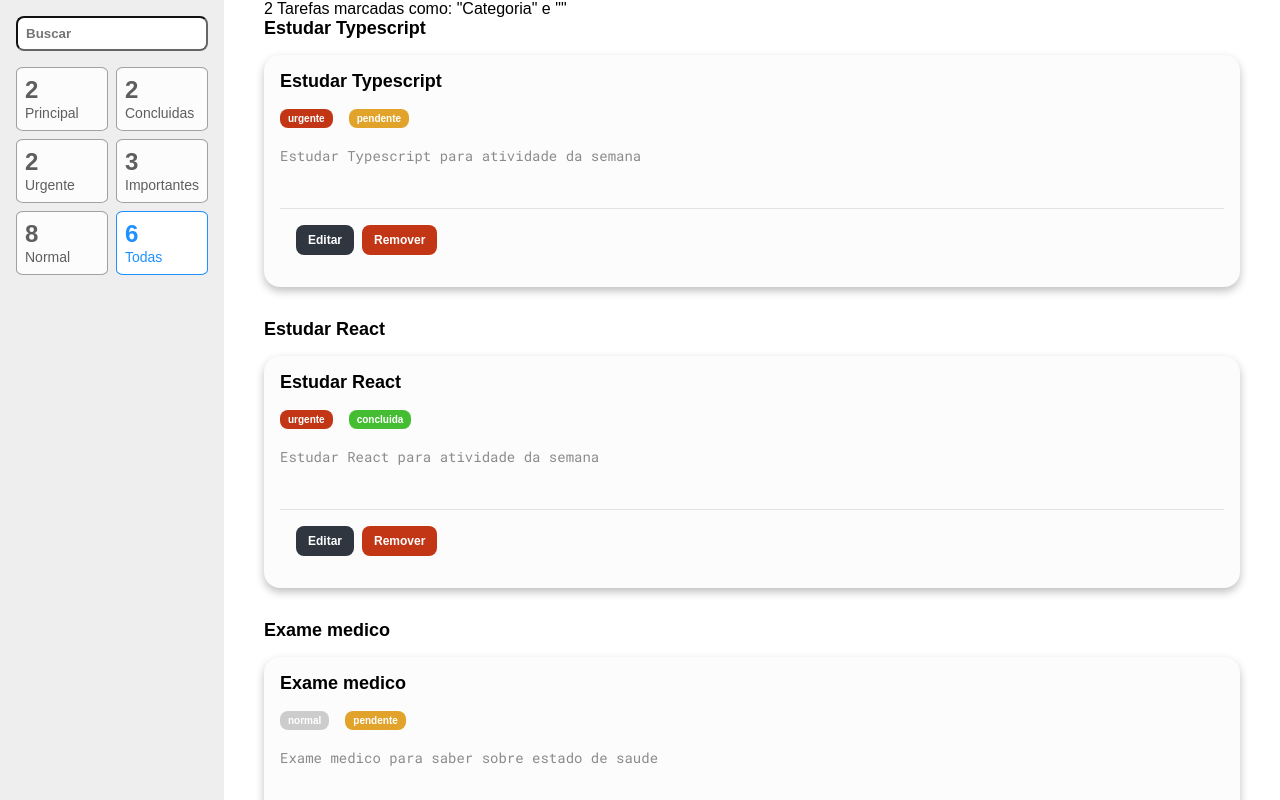
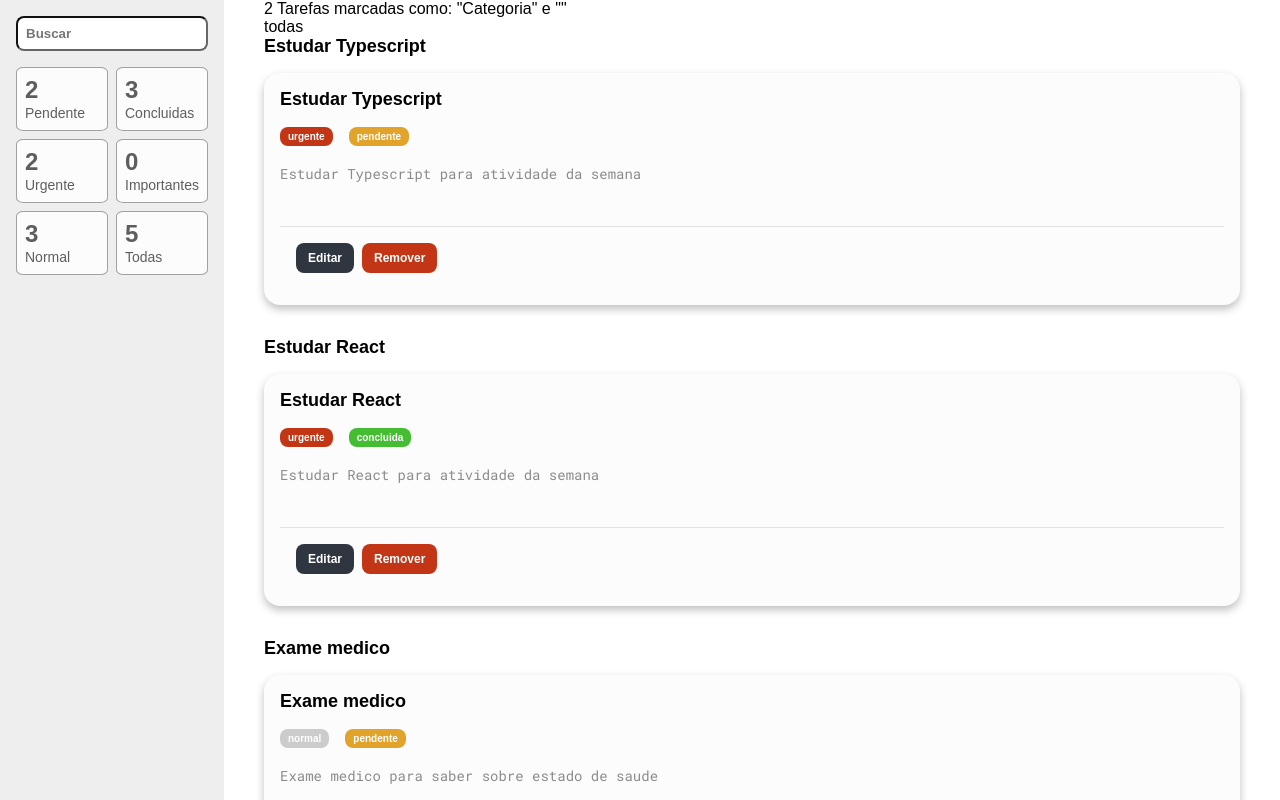
Before and after one commit to AndersonCostaDev01/ToDoListRedux, a React (Create React App) app: page / in a window 1280 px wide. Built offline with nearby package versions, Linux system fonts and the light colour scheme.

Commit message:
Criação da funcionalidade de filtro das tarefas

```diff
--- a/src/components/FiltroCard/indes.tsx
+++ b/src/components/FiltroCard/indes.tsx
@@ -1,17 +1,54 @@
+import { useDispatch, useSelector } from 'react-redux'
 import * as S from './styles'
+import { RootReducer } from '../../store'
+import { alterarFiltro } from '../../store/reducers/filtro'
+import * as enums from '../../utils/enums/Tarefas'
 
 export type props = {
-  ativo?: boolean
-  contador: number
   legenda: string
+  criterio: 'prioridade' | 'status' | 'todas'
+  valor?: enums.Prioridade | enums.Status
 }
 
 const FiltroCard = (props: props) => {
+  const dispatch = useDispatch()
+  const { filtro, tarefas } = useSelector((state: RootReducer) => state)
+
+  const verificarAtivo = () => {
+    const mesmoCriterio = filtro.criterio === props.criterio
+    const mesmoValor = filtro.valor === props.valor
+
+    return mesmoCriterio && mesmoValor
+  }
+
+  const contaTarefas = () => {
+    if (props.criterio === 'todas') return tarefas.itens.length
+    if (props.criterio === 'prioridade') {
+      return tarefas.itens.filter((item) => item.prioridade === props.valor)
+        .length
+    }
+    if (props.criterio === 'status') {
+      return tarefas.itens.filter((item) => item.status === props.valor).length
+    }
+  }
+
+  const filtrar = () => {
+    dispatch(
+      alterarFiltro({
+        criterio: props.criterio,
+        valor: props.valor
+      })
+    )
+  }
+  const ativo = verificarAtivo()
+  const contador = contaTarefas()
+
   return (
-    <S.Card ativo={props.ativo}>
-      <S.Contador>{props.contador}</S.Contador>{' '}
-      <S.Label>{props.legenda}</S.Label>
-    </S.Card>
+    <S.Shadow>
+      <S.Card ativo={ativo} onClick={filtrar}>
+        <S.Contador>{contador}</S.Contador> <S.Label>{props.legenda}</S.Label>
+      </S.Card>
+    </S.Shadow>
   )
 }
 
--- a/src/components/FiltroCard/styles.ts
+++ b/src/components/FiltroCard/styles.ts
@@ -1,9 +1,10 @@
 import styled from 'styled-components'
-import { props } from './indes'
 
-type PropsSemLegendaEContador = Omit<props, 'legenda' | 'contador'>
+type props = {
+  ativo: boolean
+}
 
-export const Card = styled.div<PropsSemLegendaEContador>`
+export const Card = styled.div<props>`
   padding: 8px;
   border: 1px solid ${(props) => (props.ativo ? '#1e90ff' : '#a1a1a1')};
   background-color: ${(props) => (props.ativo ? '#fff' : '#fcfcfc')};
@@ -21,3 +22,9 @@ export const Contador = styled.span`
 export const Label = styled.span`
   font-size: 14px;
 `
+export const Shadow = styled.div`
+  :hover {
+    box-shadow: 0 4px 8px 0 rgba(0, 0, 0, 0.25);
+    transition: box-shadow 0.5s ease-in-out;
+  }
+`
--- a/src/containers/BarraLateral/index.tsx
+++ b/src/containers/BarraLateral/index.tsx
@@ -1,10 +1,11 @@
 /** Importação do componente FiltroCard */
 import { useDispatch, useSelector } from 'react-redux'
 import FiltroCard from '../../components/FiltroCard/indes'
+import { RootReducer } from '../../store'
+import { alteraTermo } from '../../store/reducers/filtro'
 /** Importação dos estilos */
 import * as S from './styles'
-import { RootReducer } from '../../store'
-import { alteraTermo } from '../../store/reducers/filtro'
+import * as enums from '../../utils/enums/Tarefas'
 
 const BarraLateral = () => {
   const dispatch = useDispatch()
@@ -19,12 +20,36 @@ const BarraLateral = () => {
         onChange={(e) => dispatch(alteraTermo(e.target.value))}
       />
       <S.Filtros>
-        <FiltroCard contador={2} legenda="Principal" />
-        <FiltroCard contador={2} legenda="Concluidas" />
-        <FiltroCard contador={2} legenda="Urgente" />
-        <FiltroCard contador={3} legenda="Importantes" />
-        <FiltroCard contador={8} legenda="Normal" />
-        <FiltroCard contador={6} legenda="Todas" ativo />
+        <FiltroCard
+          valor={enums.Status.PENDENTE}
+          criterio="status"
+          legenda="Pendente"
+        />
+        <FiltroCard
+          valor={enums.Status.CONCLUIDA}
+          criterio="status"
+          legenda="Concluidas"
+        />
+        <FiltroCard
+          valor={enums.Prioridade.URGENTE}
+          criterio="prioridade"
+          legenda="Urgente"
+        />
+        <FiltroCard
+          valor={enums.Prioridade.IMPORTANTE}
+          criterio="prioridade"
+          legenda="Importantes"
+        />
+        <FiltroCard
+          valor={enums.Prioridade.NORMAL}
+          criterio="prioridade"
+          legenda="Normal"
+        />
+        <FiltroCard
+          valor={enums.Status.PENDENTE}
+          criterio="todas"
+          legenda="Todas"
+        />
       </S.Filtros>
     </S.Aside>
   )
--- a/src/containers/ListaDeTarefas/index.tsx
+++ b/src/containers/ListaDeTarefas/index.tsx
@@ -6,12 +6,31 @@ import { RootReducer } from '../../store'
 
 const ListaDeTarefas = () => {
   const { itens } = useSelector((state: RootReducer) => state.tarefas)
-  const { termo } = useSelector((state: RootReducer) => state.filtro)
+  const { termo, criterio, valor } = useSelector(
+    (state: RootReducer) => state.filtro
+  )
 
   const filtraTarefas = () => {
-    return itens.filter(
-      (item) => item.titulo.toLowerCase().search(termo.toLowerCase()) >= 0
-    )
+    let tarefasFiltradas = itens
+    if (termo !== undefined) {
+      tarefasFiltradas = tarefasFiltradas.filter(
+        (item) => item.titulo.toLowerCase().search(termo.toLowerCase()) >= 0
+      )
+
+      if (criterio === 'prioridade') {
+        tarefasFiltradas = tarefasFiltradas.filter(
+          (item) => item.prioridade === valor
+        )
+      } else if (criterio === 'status') {
+        tarefasFiltradas = tarefasFiltradas.filter(
+          (item) => item.status === valor
+        )
+      }
+
+      return tarefasFiltradas
+    } else {
+      return itens
+    }
   }
 
   return (
@@ -19,6 +38,11 @@ const ListaDeTarefas = () => {
       <p>
         2 Tarefas marcadas como: &quot;Categoria&quot; e &quot;{termo}&quot;
       </p>
+      <ul>
+        <li>{termo}</li>
+        <li>{criterio}</li>
+        <li>{valor}</li>
+      </ul>
       <ul>
         {filtraTarefas().map((tarefa) => (
           <li key={tarefa.titulo}>
--- a/src/store/reducers/filtro.ts
+++ b/src/store/reducers/filtro.ts
@@ -2,7 +2,7 @@ import { createSlice, PayloadAction } from '@reduxjs/toolkit'
 import * as enums from '../../utils/enums/Tarefas'
 
 type FiltroState = {
-  termo: string
+  termo?: string
   criterio: 'prioridade' | 'status' | 'todas'
   valor?: enums.Prioridade | enums.Status
 }
@@ -17,10 +17,14 @@ const filtroSlice = createSlice({
   reducers: {
     alteraTermo: (state, action: PayloadAction<string>) => {
       state.termo = action.payload
+    },
+    alterarFiltro: (state, action: PayloadAction<FiltroState>) => {
+      state.criterio = action.payload.criterio
+      state.valor = action.payload.valor
     }
   }
 })
 
-export const { alteraTermo } = filtroSlice.actions
+export const { alteraTermo, alterarFiltro } = filtroSlice.actions
 
 export default filtroSlice.reducer
--- a/src/store/reducers/tarefas.ts
+++ b/src/store/reducers/tarefas.ts
@@ -35,6 +35,13 @@ const initialState: TarefasState = {
       prioridade: enums.Prioridade.NORMAL,
       status: enums.Status.CONCLUIDA,
       descricao: 'Fazer a janta para comer apos os estudos '
+    },
+    {
+      id: 5,
+      titulo: 'Estudar Javascript',
+      prioridade: enums.Prioridade.NORMAL,
+      status: enums.Status.CONCLUIDA,
+      descricao: 'Estudar Javascript para atividade da semana'
     }
   ]
 }
```
